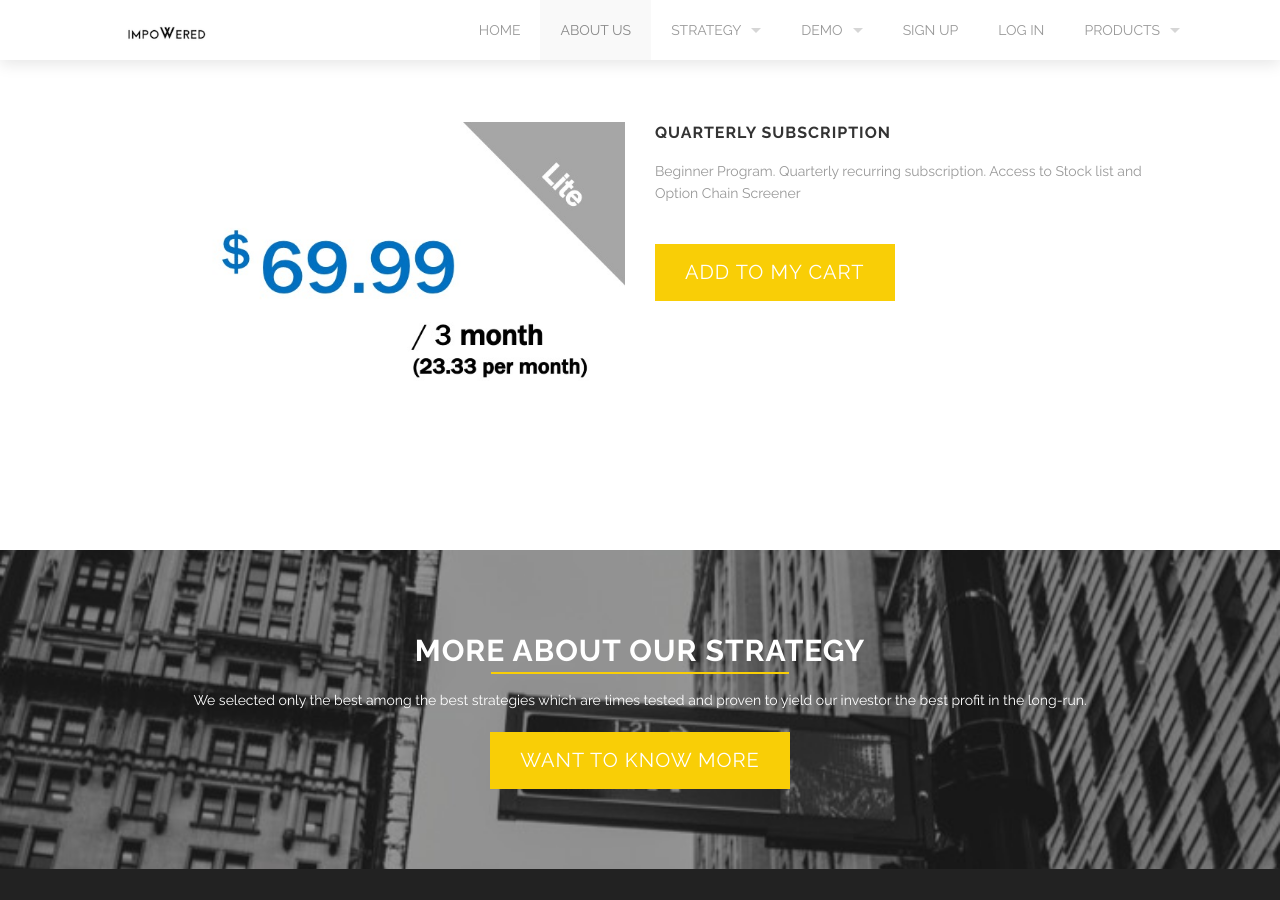
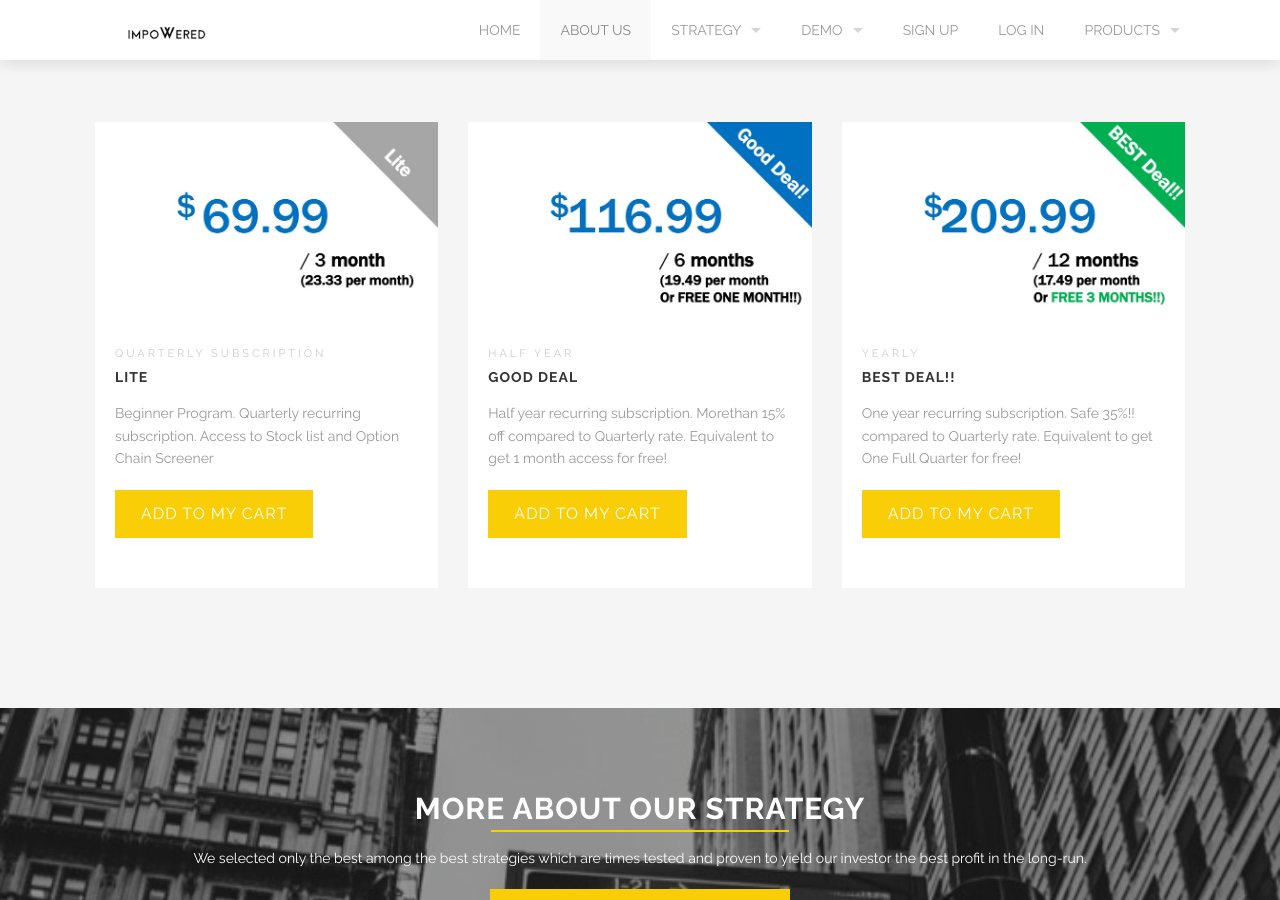
Before and after one commit to impoweredcapital/investmentplatform, a Jekyll site: the page built from impproduct.html, in a window 1280 px wide and 900 px high, scrolled down 438 px. Built offline with Jekyll 4.4.1, drawn with Linux system fonts in a browser that asks for light colours.

Commit message:
Update impproduct.html

```diff
--- a/impproduct.html
+++ b/impproduct.html
@@ -44,28 +44,53 @@ testimonials:
   <div class='two spacing'></div>
 </div>
 
-<div class='full'>
+<div class='full' style='background: #f5f5f5'>
   <div class='row'>
-    <div class='medium-6 columns'>
-      <div class='mod modBoxedSlider'>
-        <div class='slides'>
-          <div class='slide'>
-            <img alt="" src="images/@stock/quarterly.jpg" />
-          </div>
+
+    <div class='large-4 medium-4 columns'>
+      <div class='mod modBlogPost'>
+          <a href="{{post.url}}">
+            <img src= "images/@stock/quarterly.jpg" />
+          </a>
+        <div class='content'>
+          <p class='date'>Quarterly Subscription</p>
+          <h4><a href="#">Lite</a></h4>
+          <p>Beginner Program. Quarterly recurring subscription. Access to Stock list and Option Chain Screener</p>
+          <a class='button' href='yourcart.html'>Add to my cart</a>
         </div>
       </div>
     </div>
-    <div class='medium-6 columns'>
-      <h3>Quarterly Subscription</h3>
-      <p>
-        Beginner Program. Quarterly recurring subscription. Access to Stock list and Option Chain Screener
-      </p>
-      <div class='spacing'></div>
-      <a class='button large' href=''>add to my cart</a>
+
+    <div class='large-4 medium-4 columns'>
+      <div class='mod modBlogPost'>
+          <a href="{{post.url}}">
+            <img src= "images/@stock/halfyear.jpg" />
+          </a>
+        <div class='content'>
+          <p class='date'>Half Year</p>
+          <h4><a href="#">Good Deal</a></h4>
+          <p>Half year recurring subscription. Morethan 15% off compared to Quarterly rate. Equivalent to get 1 month access for free!</p>
+          <a class='button' href='yourcart.html'>Add to my cart</a>
+        </div>
+      </div>
+    </div>
+
+    <div class='large-4 medium-4 columns'>
+      <div class='mod modBlogPost'>
+          <a href="{{post.url}}">
+            <img src= "images/@stock/yearly.jpg" />
+          </a>
+        <div class='content'>
+          <p class='date'>Yearly</p>
+          <h4><a href="#">BEST DEAL!!</a></h4>
+          <p>One year recurring subscription. Safe 35%!! compared to Quarterly rate. Equivalent to get One Full Quarter for free!</p>
+          <a class='button' href='yourcart.html'>Add to my cart</a>
+        </div>
+      </div>
     </div>
   </div>
-  <div class='spacing'></div>
-  <div class='four spacing'></div>
+  <div class='two spacing'></div>
+  <div class='two spacing'></div>
 </div>
 
 
```
